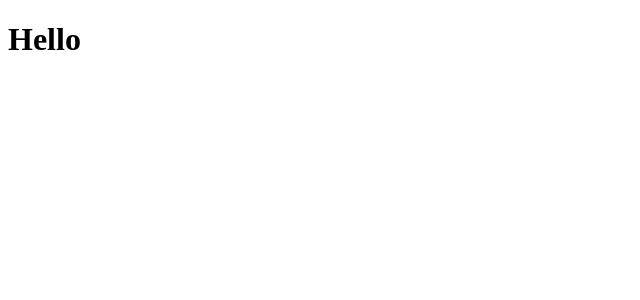
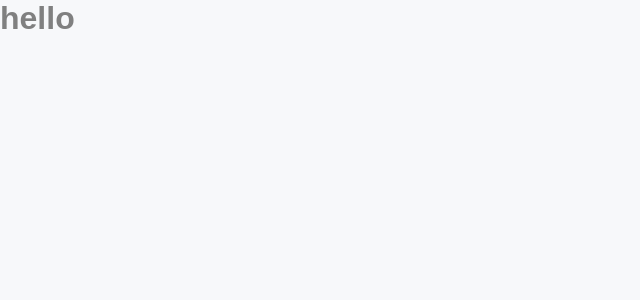
Before and after one commit to EvanderInacio/Podcastr, a Next.js app: page / in a window 1280 px wide. Shown: the top 300 px of the page, without its empty margins (0-640 px from the left). Built offline with nearby package versions, Linux system fonts and the light colour scheme.

Commit message:
Styles global scss :art:

```diff
--- a/pages/_app.js
+++ b/src/pages/_app.tsx
@@ -1,3 +1,6 @@
+import React from "react";
+
+import '../styles/global.scss'
 
 function MyApp({ Component, pageProps }) {
   return <Component {...pageProps} />
--- a/pages/index.js
+++ b/src/pages/index.tsx
@@ -1,6 +1,7 @@
+import React from "react";
 
 export default function Home() {
   return (
-    <h1>Hello</h1>
+    <h1>hello</h1>
   )
 }
--- /dev/null
+++ b/src/styles/global.scss
@@ -0,0 +1,55 @@
+*{
+  margin: 0;
+  padding: 0;
+  box-sizing: border-box;
+}
+
+:root {
+  --white: #FFF;
+
+  --gray-50: #F7F8FA;
+  --gray-100: #E6E8EB;
+  --gray-200: #AFB2B1;
+  --gray-500: #808080;
+  --gray-800: #494D4B;
+
+  --green-500: #04D361;
+
+  --purple-300: #9F75FF;
+  --purple-400: #9164FA;
+  --purple-500: #8257E5;
+  --purple-800: #6F48C9;
+}
+
+@media (max-width: 1080px) {
+  html {
+    font-size: 93.75%; // 15px
+  }
+}
+
+@media (max-width: 720px) {
+  html {
+    font-size: 87.5%; // 14px
+  }
+}
+
+body {
+  background: var(--gray-50);
+}
+
+body, input, textarea, button{
+  font: 500 1rem sans-serif;
+  color: var(--gray-500);
+}
+
+h1{
+  font-size: 2rem;
+}
+
+h2 {
+  font-size: 1.5rem;
+}
+
+button {
+  cursor: pointer;
+}
```
Also changed, not shown: package.json (+6 -2 lines), tsconfig.json (added, +29 -0 lines), 1 other file (tests, documents, lock files or other folders).
